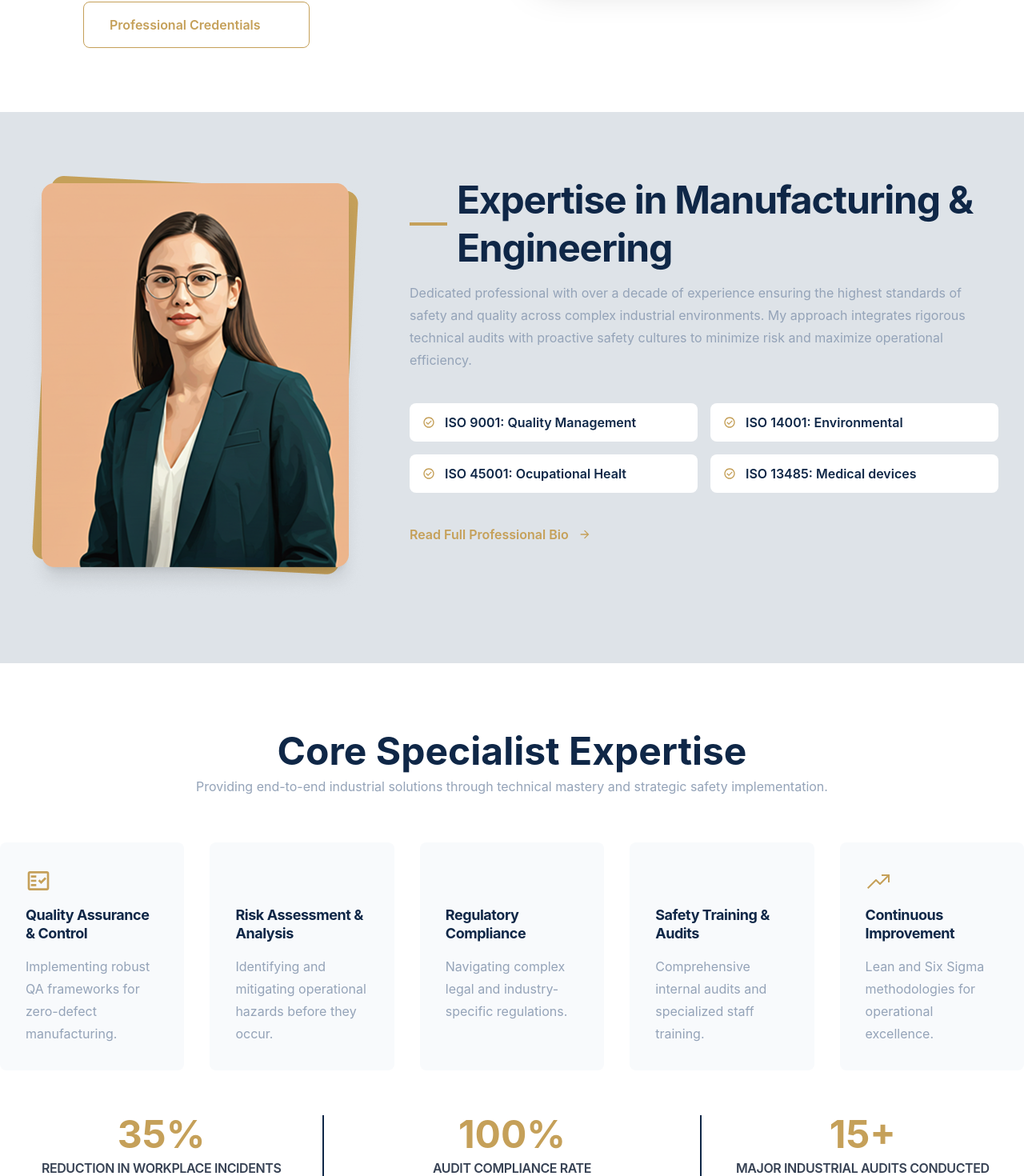
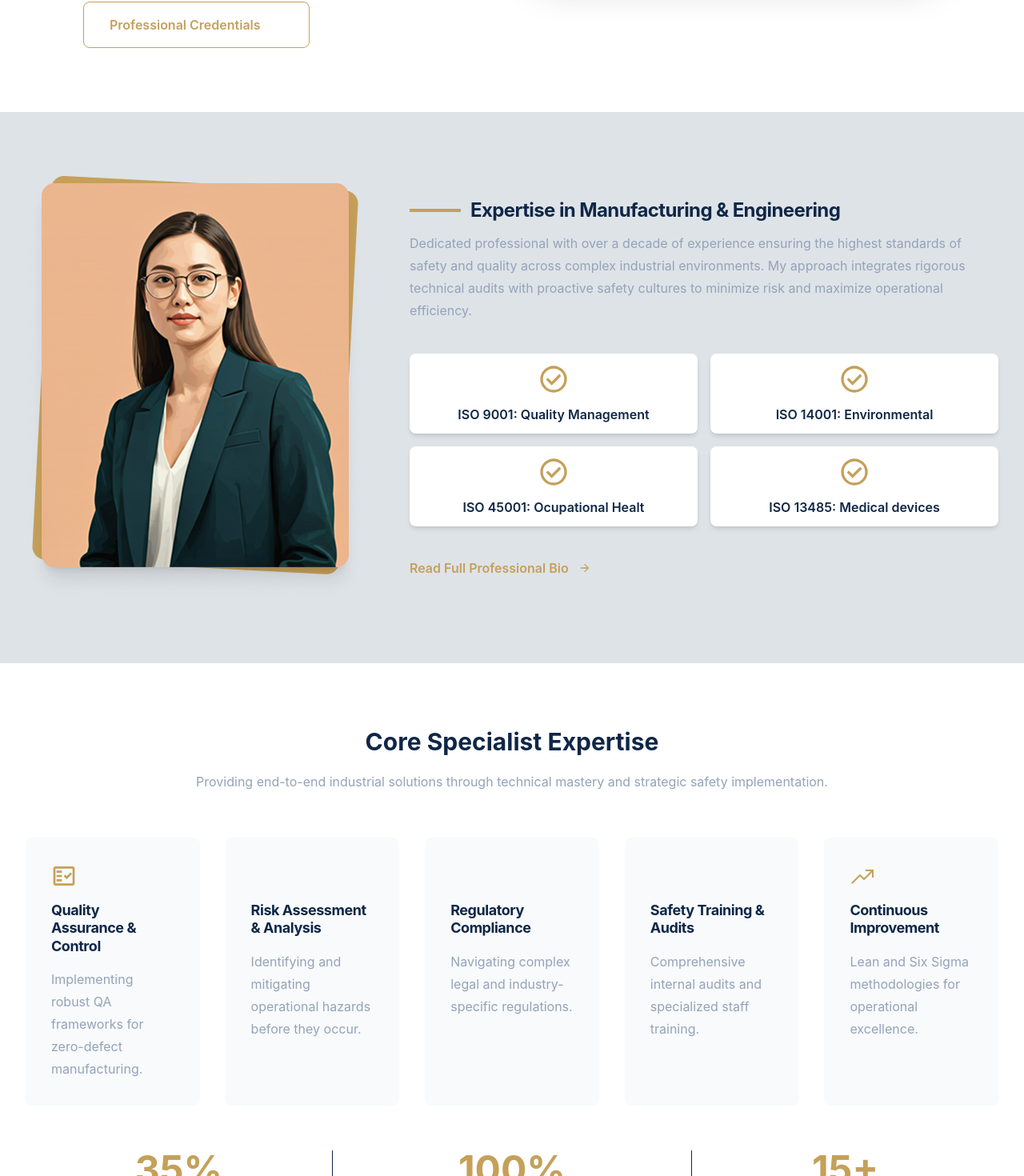
Before and after one commit to Yalex95/QA, a React (Vite) app: page / in a window 1280 px wide. Shown: the part 725-2195 px from the top of the page at 80% size. Built offline with nearby package versions, Linux system fonts and the light colour scheme; some icons are missing.

Commit message:
:iphone: expertise responsive update

```diff
--- a/src/features/coreSpecialist/styles/coreSpecialist.css
+++ b/src/features/coreSpecialist/styles/coreSpecialist.css
@@ -1,19 +1,18 @@
 @reference "tailwindcss";
 
 .core-specialist {
-  @apply flex flex-col justify-center items-center max-w-7xl mx-auto gap-14;
-  padding-top: clamp(40px, 10vw, 80px);
-  padding-bottom: clamp(40px, 10vw, 48px);
+  @apply flex flex-col justify-center items-center max-w-7xl mx-auto gap-14 px-8;
+  padding-top: clamp(40px, 20vw, 80px);
+  padding-bottom: clamp(40px, 20vw, 80px);
 
   .core-specialist__title {
-    @apply text-[var(--color-primary)] font-bold text-center;
+    @apply text-[var(--color-primary)] font-bold text-center text-3xl mb-4;
   }
   .core-specialist__text {
     @apply text-[var(--color-text)] text-center;
   }
   .core-specialist__card_container {
     @apply w-full grid md:grid-cols-5 gap-8;
-    /* swiper */
   }
   .core-specialist__card {
     @apply bg-[var(--color-surface-light)] rounded-md p-8 flex flex-col gap-4;
@@ -28,8 +27,7 @@
     }
   }
   .core-specialist__metrics {
-    /* gsap animation */
-    @apply w-full grid md:grid-cols-3 gap-8;
+    @apply w-full grid md:grid-cols-3 gap-15 md:gap-8 pt-24 md:p-0 md:border-0 border-t border-gray-200;
 
     .core-specialist__metrics_item {
       @apply text-center;
@@ -44,13 +42,13 @@
     }
     .core-specialist__metrics_item:first-child,
     .core-specialist__metrics_item:last-child {
-      border-color: var(--color-primary);
+      @apply border-[var(--color-primary)];
     }
     .core-specialist__metrics_item:first-child {
-      border-right-width: 2px;
+      @apply border-0 md:border-r;
     }
     .core-specialist__metrics_item:last-child {
-      border-left-width: 2px;
+      @apply border-0 md:border-l;
     }
   }
 }
--- a/src/features/expertise/components/Expertise.tsx
+++ b/src/features/expertise/components/Expertise.tsx
@@ -1,12 +1,24 @@
 import "../styles/expertise.css";
+import ExpertiseCertBadge from "./ExpertiseCertBadge";
 import ExpertiseContent from "./ExpertiseContent";
 import ExpertiseImage from "./ExpertiseImage";
 export default function Expertise() {
+  const certifications = [
+    "ISO 9001: Quality Management",
+    "ISO 14001: Environmental",
+    "ISO 45001: Ocupational Healt",
+    "ISO 13485: Medical devices",
+  ];
   return (
     <section id="expertise" className="expertise">
       <div className="expertise__container">
         <ExpertiseImage />
-        <ExpertiseContent />
+        <ExpertiseContent certifications={certifications} />
+        <div className="expertise__iso_certs_container ">
+          {certifications.map((cert, index) => (
+            <ExpertiseCertBadge key={index} certification={cert} />
+          ))}
+        </div>
       </div>
     </section>
   );
--- a/src/features/expertise/components/ExpertiseCertBadge.tsx
+++ b/src/features/expertise/components/ExpertiseCertBadge.tsx
@@ -9,7 +9,7 @@ export default function ExpertiseCertBadge({
     <span className="expertise__cert_badge">
       <Icon
         icon="material-symbols:check-circle-outline"
-        className="text-[var(--color-secondary)]"
+        className="expertise__iso_icon"
       />
       {certification}
     </span>
--- a/src/features/expertise/components/ExpertiseContent.tsx
+++ b/src/features/expertise/components/ExpertiseContent.tsx
@@ -1,14 +1,9 @@
 import { Icon } from "@iconify/react";
 import ExpertiseCertBadge from "./ExpertiseCertBadge";
 
-const certifications = [
-  "ISO 9001: Quality Management",
-  "ISO 14001: Environmental",
-  "ISO 45001: Ocupational Healt",
-  "ISO 13485: Medical devices",
-];
 
-export default function ExpertiseContent() {
+
+export default function ExpertiseContent({certifications}) {
   return (
     <div className="expertise__content">
       <div>
@@ -24,7 +19,7 @@ export default function ExpertiseContent() {
           efficiency.
         </p>
       </div>
-      <div className="expertise__iso_certs">
+      <div className="expertise__iso_certs ">
         {certifications.map((cert, index) => (
           <ExpertiseCertBadge key={index} certification={cert} />
         ))}
--- a/src/features/expertise/styles/expertise.css
+++ b/src/features/expertise/styles/expertise.css
@@ -4,41 +4,50 @@
   @apply w-full  bg-[var(--color-surface)] px-8;
 
   .expertise__container {
-    @apply flex flex-col md:flex-row flex-col-reverse  max-w-7xl mx-auto gap-14;
-    padding-top: clamp(40px, 10vw, 80px);
-    padding-bottom: clamp(40px, 10vw, 80px);
+    @apply flex flex-wrap flex-col md:flex-row   max-w-7xl mx-auto gap-x-14;
+    padding-top: clamp(40px, 20vw, 80px);
+    padding-bottom: clamp(40px, 20vw, 80px);
 
     .expertise__image_content {
-      @apply w-fit shrink-0;
+      @apply w-fit shrink-0 md:max-w-xs lg:max-w-full m-auto;
     }
 
     .expertise__content {
-      @apply flex-1 flex flex-col gap-10;
+      @apply flex-1 flex flex-col gap-10 m-auto;
 
       .expertise__title {
-        @apply text-[var(--color-primary)] font-bold tracking-tight leading-tight relative inline-flex items-center gap-3;
+        @apply text-[var(--color-primary)] font-bold tracking-tight leading-tight relative inline-flex items-center gap-3 md:text-2xl;
       }
 
       .expertise__line {
-        @apply hidden md:block bg-[var(--color-secondary)] h-1 w-16;
+        @apply block bg-[var(--color-secondary)] h-0.5 md:h-1 w-14 md:w-16;
       }
 
       .expertise__iso_certs {
         /* change to swiper */
-        @apply grid grid-cols-1 md:grid-cols-2 gap-4;
+        @apply md:hidden grid lg:grid grid-cols-1 md:grid-cols-2 gap-4;
       }
 
       .expertise__desc {
         @apply text-[var(--color-text)] mt-3;
       }
 
-      .expertise__cert_badge {
-        @apply inline-flex items-center gap-3 bg-white rounded-md px-4 py-3 text-[var(--color-primary)] font-semibold;
-      }
-
       .expertise__link {
         @apply inline-flex items-center gap-3 text-[var(--color-secondary)] font-semibold capitalize;
       }
     }
+    .expertise__iso_icon {
+      @apply text-[var(--color-secondary)] w-10 h-10;
+    }
+    .expertise__iso_certs_container {
+      /* change to swiper */
+      @apply w-full hidden md:grid lg:hidden grid-cols-1 md:grid-cols-4 gap-4;
+      .expertise__iso_icon {
+        @apply hidden;
+      }
+    }
+    .expertise__cert_badge {
+      @apply inline-flex md:flex md:flex-col text-center lg:inline-flex items-center gap-3 bg-white rounded-md px-4 py-3 text-[var(--color-primary)] font-semibold shadow-md;
+    }
   }
 }
--- a/src/features/hero/styles/hero.css
+++ b/src/features/hero/styles/hero.css
@@ -2,8 +2,8 @@
 
 .hero {
   @apply grid md:grid-cols-2 md:gap-24 items-center lg:min-h-screen w-full  mx-auto px-8 lg:px-10 gap-y-10 lg:gap-y-0 lg:gap-x-12  lg:max-w-6xl 2xl:max-w-7xl;
-  padding-top: clamp(40px, 10vw, 80px);
-  padding-bottom: clamp(40px, 10vw, 80px);
+  padding-top: clamp(40px, 20vw, 80px);
+  padding-bottom: clamp(40px, 20vw, 80px);
 
   .hero__content {
     @apply flex flex-col lg:gap-8 gap-6;
--- a/src/styles/base/globals.css
+++ b/src/styles/base/globals.css
@@ -10,7 +10,7 @@
   }
 
   h2 {
-    @apply text-3xl md:text-5xl font-semibold leading-tight;
+    @apply text-2xl md:text-3xl lg:text-5xl font-semibold leading-tight;
   }
 
   h3 {
```
